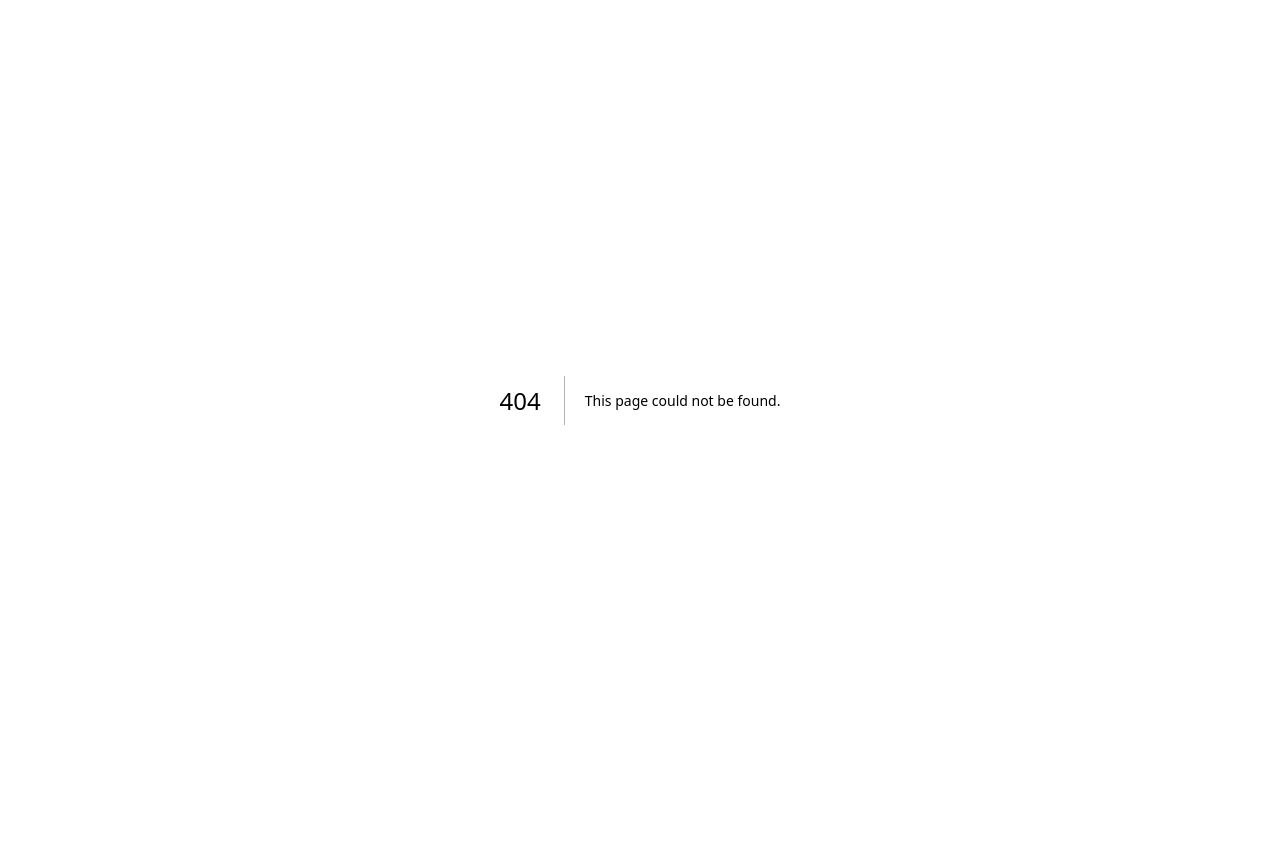
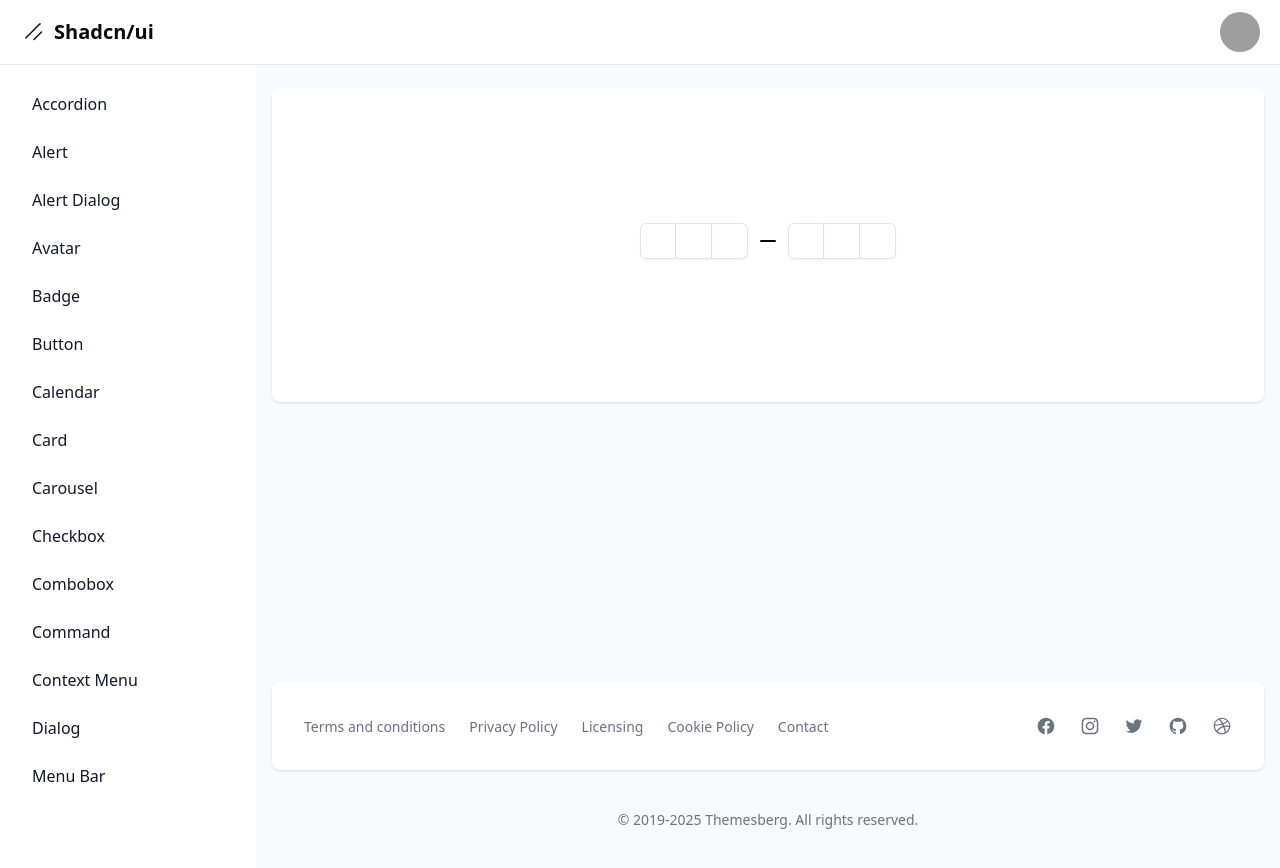
Before and after one commit to michaelrondon27/shadcn-ui, a Next.js app: page /dashboard/input-otp in a window 1280 px wide. Before the commit this address had no page. Before the commit the page ends 800 px from the top, so only its background shows below. Built offline with nearby package versions, Linux system fonts and the light colour scheme; grey boxes are pictures that could not be loaded.

Commit message:
29. Input OTP

```diff
--- a/package.json
+++ b/package.json
@@ -25,6 +25,7 @@
         "date-fns": "^3.6.0",
         "embla-carousel-autoplay": "^8.5.1",
         "embla-carousel-react": "^8.5.1",
+        "input-otp": "^1.4.2",
         "lucide-react": "^0.469.0",
         "next": "15.1.3",
         "react": "^18.3.1",
--- /dev/null
+++ b/src/app/dashboard/input-otp/page.tsx
@@ -0,0 +1,41 @@
+"use client"
+
+import { useState } from "react";
+
+import { InputOTP, InputOTPGroup, InputOTPSeparator, InputOTPSlot } from "@/components/ui/input-otp";
+
+export default function Page() {
+    const [value, setValue] = useState("")
+
+    return (
+        <div className="flex flex-col justify-center items-center h-[250px]">
+            <InputOTP
+                maxLength={ 6 }
+                onChange={ (value) => setValue(value) }
+                value={ value }
+            >
+                <InputOTPGroup>
+                    <InputOTPSlot index={ 0 } />
+
+                    <InputOTPSlot index={ 1 } />
+
+                    <InputOTPSlot index={ 2 } />
+                </InputOTPGroup>
+
+                <InputOTPSeparator />
+
+                <InputOTPGroup>
+                    <InputOTPSlot index={ 3 } />
+
+                    <InputOTPSlot index={ 4 } />
+
+                    <InputOTPSlot index={ 5 } />
+                </InputOTPGroup>
+            </InputOTP>
+
+            <div className="mt-2">
+                { value }
+            </div>
+        </div>
+    );
+}
--- a/src/app/dashboard/layout.tsx
+++ b/src/app/dashboard/layout.tsx
@@ -17,7 +17,8 @@
     { name: "command", href: "command" },
     { name: "context menu", href: "context-menu" },
     { name: "dialog", href: "dialog" },
-    { name: "menu bar", href: "menu-bar" }
+    { name: "menu bar", href: "menu-bar" },
+    { name: "input OTP", href: "input-otp" }
 ];
 
 export default function DashboardLayout({
--- /dev/null
+++ b/src/components/ui/input-otp.tsx
@@ -0,0 +1,71 @@
+"use client"
+
+import * as React from "react"
+import { OTPInput, OTPInputContext } from "input-otp"
+import { Minus } from "lucide-react"
+
+import { cn } from "@/lib/utils"
+
+const InputOTP = React.forwardRef<
+    React.ElementRef<typeof OTPInput>,
+    React.ComponentPropsWithoutRef<typeof OTPInput>
+>(({ className, containerClassName, ...props }, ref) => (
+    <OTPInput
+        ref={ref}
+        containerClassName={cn(
+            "flex items-center gap-2 has-[:disabled]:opacity-50",
+            containerClassName
+        )}
+        className={cn("disabled:cursor-not-allowed", className)}
+        {...props}
+    />
+))
+InputOTP.displayName = "InputOTP"
+
+const InputOTPGroup = React.forwardRef<
+    React.ElementRef<"div">,
+    React.ComponentPropsWithoutRef<"div">
+>(({ className, ...props }, ref) => (
+    <div ref={ref} className={cn("flex items-center", className)} {...props} />
+))
+InputOTPGroup.displayName = "InputOTPGroup"
+
+const InputOTPSlot = React.forwardRef<
+    React.ElementRef<"div">,
+    React.ComponentPropsWithoutRef<"div"> & { index: number }
+>(({ index, className, ...props }, ref) => {
+    const inputOTPContext = React.useContext(OTPInputContext)
+    const { char, hasFakeCaret, isActive } = inputOTPContext.slots[index]
+
+    return (
+        <div
+            ref={ref}
+            className={cn(
+                "relative flex h-9 w-9 items-center justify-center border-y border-r border-input text-sm shadow-sm transition-all first:rounded-l-md first:border-l last:rounded-r-md",
+                isActive && "z-10 ring-1 ring-ring",
+                className
+            )}
+            {...props}
+        >
+            {char}
+            {hasFakeCaret && (
+                <div className="pointer-events-none absolute inset-0 flex items-center justify-center">
+                    <div className="h-4 w-px animate-caret-blink bg-foreground duration-1000" />
+                </div>
+            )}
+        </div>
+    )
+})
+InputOTPSlot.displayName = "InputOTPSlot"
+
+const InputOTPSeparator = React.forwardRef<
+    React.ElementRef<"div">,
+    React.ComponentPropsWithoutRef<"div">
+>(({ ...props }, ref) => (
+    <div ref={ref} role="separator" {...props}>
+        <Minus />
+    </div>
+))
+InputOTPSeparator.displayName = "InputOTPSeparator"
+
+export { InputOTP, InputOTPGroup, InputOTPSlot, InputOTPSeparator }
```
Also changed, not shown: 1 other file (tests, documents, lock files or other folders).
